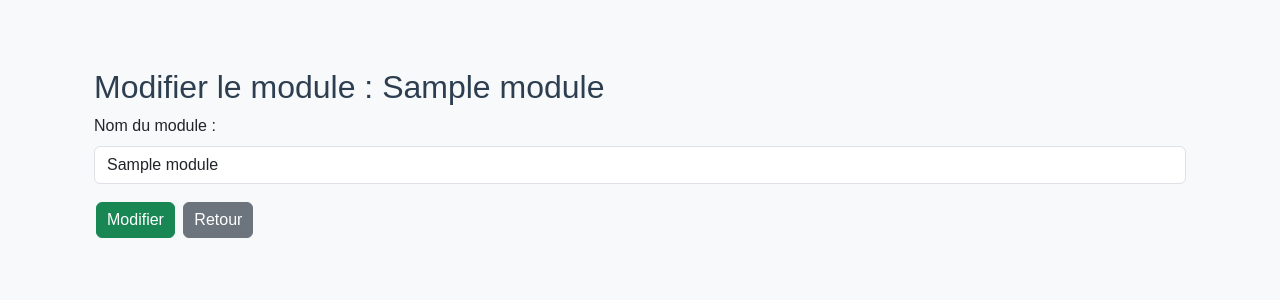
After one commit to sarah-dev05/gibert_test_tracker, a Flask app: page /modifier_module/1 in a window 1280 px wide. The commit adds this page. Shown: the top 300 px of the page. Run offline with Flask 3, Linux system fonts and the light colour scheme; tables that the repository leaves empty hold one stand-in row (values such as "Sample post").

Commit message:
ajout modification module: ajouter , modifier, supprimer

```diff
--- a/app.py
+++ b/app.py
@@ -162,6 +162,17 @@ def ajouter_module(projet_id):
         return redirect(url_for("projet", projet_id=projet.id))
     return render_template("ajouter_module.html", projet=projet)
 
+@app.route("/modifier_module/<int:module_id>", methods=["GET", "POST"])
+def modifier_module(module_id):
+    module = Module.query.get_or_404(module_id)
+    if request.method == "POST":
+        # Récupérer le nom du module depuis le formulaire
+        module.nom = request.form.get("nom")
+        db.session.commit()
+        flash("Module modifié avec succès !", "success")
+        return redirect(url_for("projet", projet_id=module.projet.id))
+    return render_template("modifier_module.html", module=module)
+
 @app.route("/supprimer_module/<int:module_id>", methods=["POST"])
 def supprimer_module(module_id):
     module = Module.query.get_or_404(module_id)
--- /dev/null
+++ b/templates/modifier_module.html
@@ -0,0 +1,21 @@
+{% extends "base.html" %}
+
+{% block title %}Modifier Module{% endblock %}
+
+{% block content %}
+<div class="container mt-4">
+
+    <h2>Modifier le module : {{ module.nom }}</h2>
+
+    <form method="POST">
+        <div class="mb-3">
+            <label for="nom" class="form-label">Nom du module :</label>
+            <input type="text" name="nom" id="nom" class="form-control" value="{{ module.nom }}" required>
+        </div>
+
+        <button type="submit" class="btn btn-success">Modifier</button>
+        <a class="btn btn-secondary" href="{{ url_for('projet', projet_id=module.projet.id) }}">Retour</a>
+    </form>
+
+</div>
+{% endblock %}
```
Also changed, not shown: templates/projet.html (+16 -34 lines), instance/database.db.
